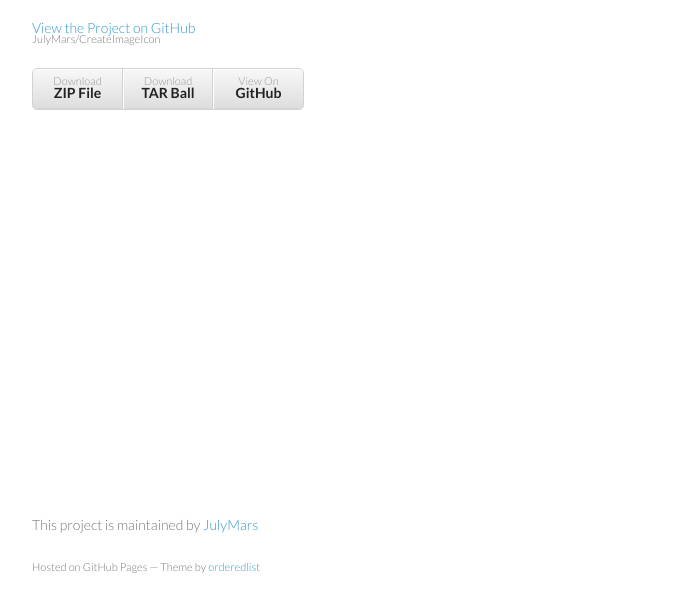
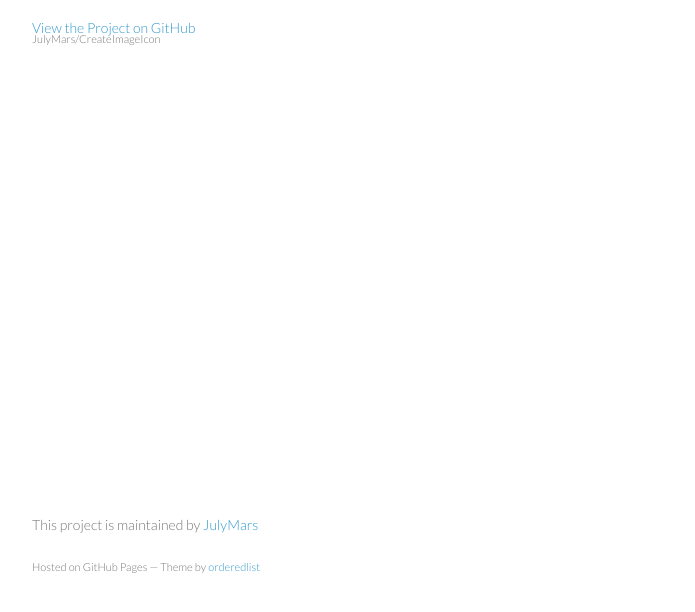
Before and after one commit to JulyMars/CreateImageIcon, a plain HTML site: page index.html in a window 1280 px wide. Shown: the part 154-766 px from the top of the page, without its empty margins (178-873 px from the left). Drawn offline with Linux system fonts and the light colour scheme.

Commit message:
Update index.html

```diff
--- a/index.html
+++ b/index.html
@@ -20,12 +20,6 @@
 
         <p class="view"><a href="https://github.com/JulyMars/CreateImageIcon">View the Project on GitHub <small>JulyMars/CreateImageIcon</small></a></p>
 
-
-        <ul>
-          <li><a href="https://github.com/JulyMars/CreateImageIcon/zipball/master">Download <strong>ZIP File</strong></a></li>
-          <li><a href="https://github.com/JulyMars/CreateImageIcon/tarball/master">Download <strong>TAR Ball</strong></a></li>
-          <li><a href="https://github.com/JulyMars/CreateImageIcon">View On <strong>GitHub</strong></a></li>
-        </ul>
       </header>
       <section>
         <h1>
```
